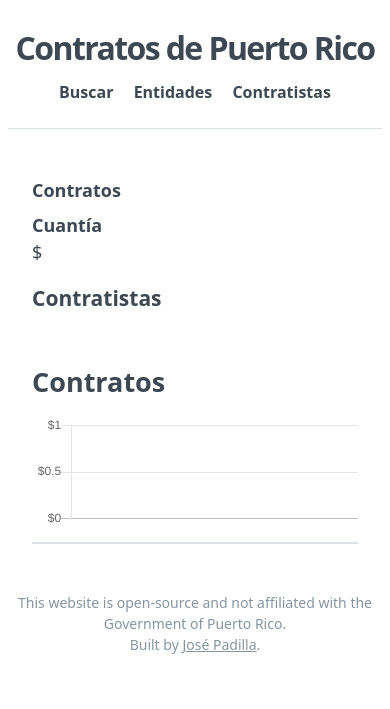
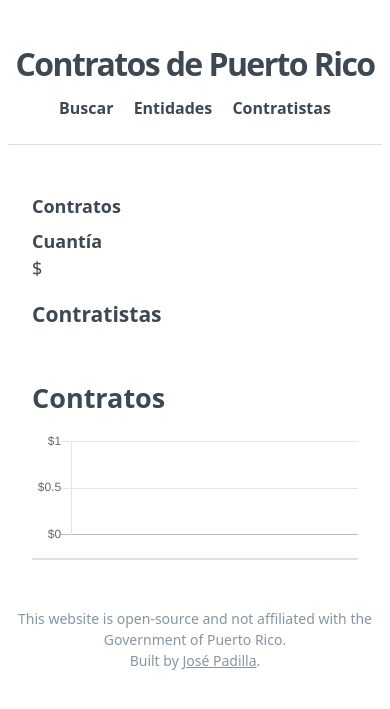
Before and after one commit to Code4PuertoRico/contratospr-api, a Django app: template contratospr/contracts/templates/contracts/entity.html in a window 390 px wide. Shown: the top 709 px of the page. Run offline with Django 3.2, Linux system fonts and the light colour scheme; the template is opened without the code that fills it, so the values that code supplies are empty; some libraries are stand-ins or nearby versions.

Commit message:
Fix top and bottom padding

```diff
--- a/templates/base.html
+++ b/templates/base.html
@@ -12,7 +12,7 @@
   {% block extra_head %}{% endblock %}
 </head>
 <body class="font-sans font-normal text-black leading-normal">
-  <div class="container mx-auto px-2 sm:p-0">
+  <div class="container mx-auto px-2 py-4 sm:p-0">
     {% include "common/header.html" %}
     {% block content %}{% endblock content %}
 
```
